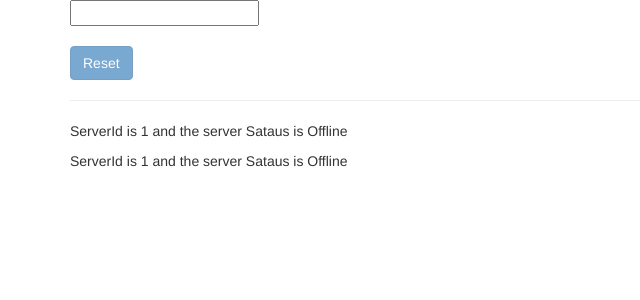
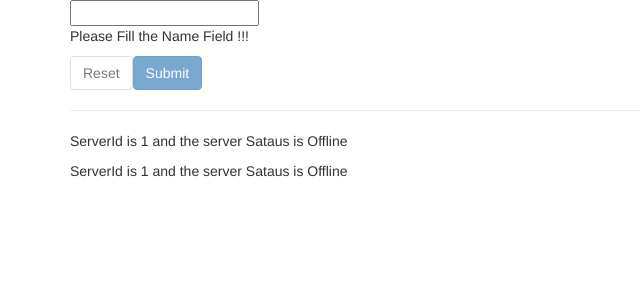
Before and after one commit to gokulnathv/demoui, an Angular app in the folder demoui/: page / in a window 1280 px wide. Shown: the top 300 px of the page, without its empty margins (0-640 px from the left). Built offline with nearby package versions, Linux system fonts and the light colour scheme.

Commit message:
ngif sample impleentation
ngif sample impleentation

```diff
--- a/demoui/src/app/app.component.html
+++ b/demoui/src/app/app.component.html
@@ -2,8 +2,13 @@
     <div class="row">
         <div class="col-xs-12">
             <input type="text" [(ngModel)]="name" (ngModelChange)="onNameEntered()">
-            <h3>{{name}}</h3>
-            <button class="btn btn-primary" [disabled]="!enableResetBtn" (click)="onResetBtnClick()">Reset</button>
+            <h3 *ngIf="enableh3tag else namefiled">{{name}}</h3>
+            <ng-template #namefiled>
+                <p> Please Fill the Name Field !!!</p>
+            </ng-template>
+            <button class="btn btn-default" [disabled]="!enableResetBtn" (click)="onResetBtnClick()">Reset</button>
+
+            <button class="btn btn-primary" [disabled]="!enableResetBtn" (click)="onSubmitButtonClick()">Submit</button>
             <hr>
             <servers-component></servers-component>
         </div>
--- a/demoui/src/app/app.component.ts
+++ b/demoui/src/app/app.component.ts
@@ -9,6 +9,7 @@ export class AppComponent {
 
   name: String = '';
   enableResetBtn: Boolean = false;
+  enableh3tag: Boolean = false;
 
   onNameEntered() {
       this.enableResetBtn = this.name ? true : false;
@@ -17,5 +18,11 @@ export class AppComponent {
   onResetBtnClick() {
     this.name = '';
     this.onNameEntered();
+    this.enableh3tag = false;
   }
+
+  onSubmitButtonClick() {
+    this.enableh3tag = true;
+  }
+
 }
```
